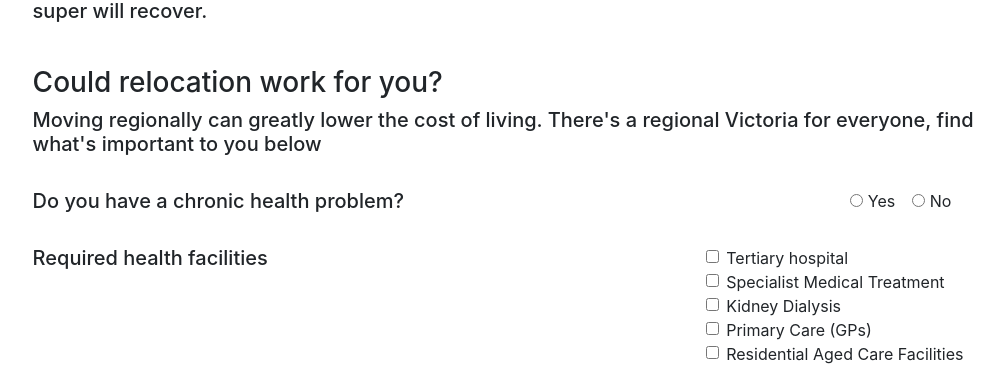
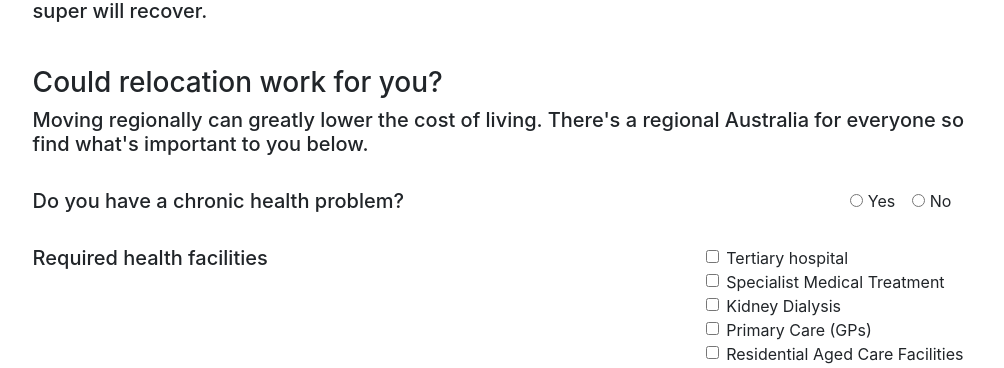
Before and after one commit to TianleJin/GovHack-2020, a Flask app: page / in a window 1280 px wide. Shown: the part 1672-2040 px from the top of the page, without its empty margins (127-1131 px from the left). Run offline with Flask 2, Linux system fonts and the light colour scheme; some libraries are stand-ins or nearby versions.

Commit message:
regional australia changes

```diff
--- a/templates/detail.html
+++ b/templates/detail.html
@@ -15,6 +15,8 @@
 
 <h2 id="suburb"></h2>
 <div class="container">
+  <h1>Regional Australia</h1>
+  <h2>Ready when you are.</h2>
   <div class="row">
     <div class="col">
       <h3>Locations</h3>
--- a/templates/home.html
+++ b/templates/home.html
@@ -243,7 +243,7 @@
   <h3>Could relocation work for you?</h3>
   <h5>
     Moving regionally can greatly lower the cost of living. There's a regional
-    Victoria for everyone, find what's important to you below
+    Australia for everyone so find what's important to you below.
   </h5>
   <!-- Inputs -->
   <div class="input-container">
```
